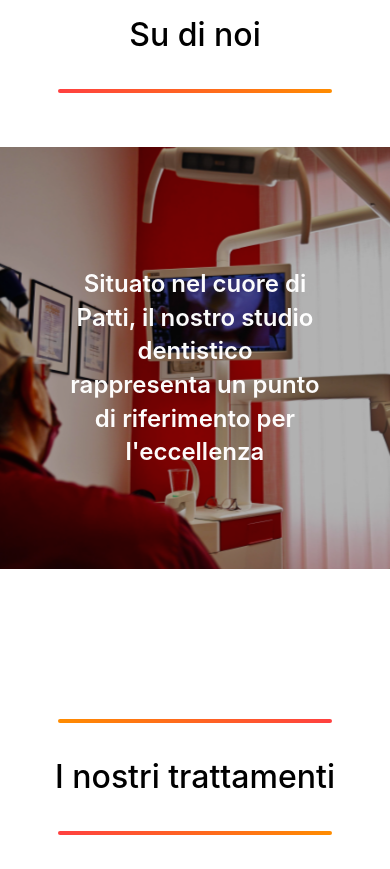
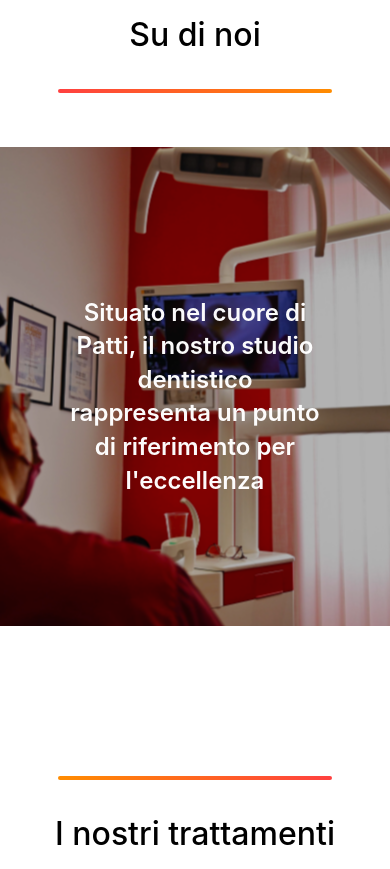
Before and after one commit to robbcolo/studio-dentistico-colombo-sito, a plain HTML site: page index.html in a window 390 px wide. Shown: the part 989-1858 px from the top of the page. Drawn offline with nearby package versions, Linux system fonts and the light colour scheme.

Commit message:
su di noi

```diff
--- a/index.html
+++ b/index.html
@@ -734,18 +734,19 @@
 /* Mobile Responsive Adjustments */
 @media screen and (max-width: 768px) {
   .about-hero {
-    height: 50vh;
+    height: auto;
+    padding-top: 140%; /* Rapporto 16:9 solo su mobile */
   }
 
-  .about-hero-bg {
-    background-position: left 60%;
-  }
-
   .about-content {
+    position: absolute;
+    top: 0;
+    left: 0;
+    right: 0;
+    bottom: 0;
     justify-content: center;
     align-items: center;
     text-align: center;
-
   }
 
   .about-message {
```
